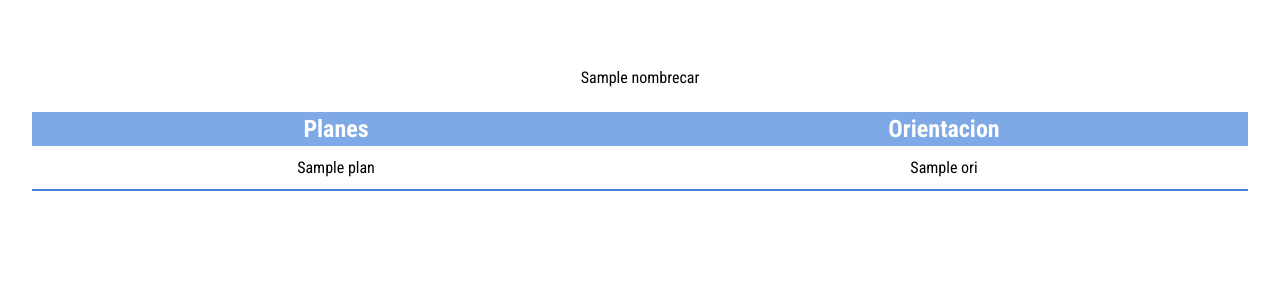
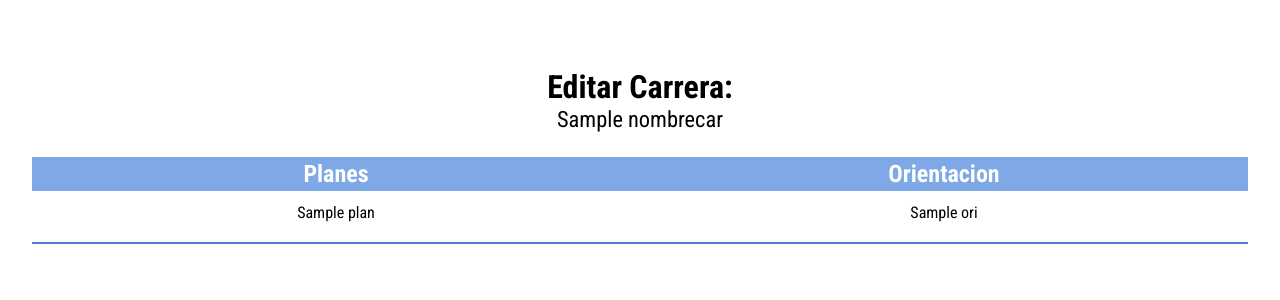
Before and after one commit to berseKIEL/WebISPPFlask, a Flask app: template WebISPP/app/templates/editarborrarcarrera.html in a window 1280 px wide. Shown: the top 300 px of the page. Run offline with Flask 2, Linux system fonts and the light colour scheme; the template is opened without the code that fills it: most values are stand-ins (such as "Sample title", 1, 10 or a date in 2020); parts of the project's set-up code (start-up, migrations or seed data) failed here and were passed over; some libraries are stand-ins or nearby versions.

Commit message:
cambios minimos

```diff
--- a/WebISPP/app/static/css/carpo.css
+++ b/WebISPP/app/static/css/carpo.css
@@ -45,6 +45,10 @@ section {
 
 .style-table tbody tr:last-of-type {
   border-bottom: 2px solid rgb(72, 129, 215);
+}
+
+.center {
+  justify-content: center;
 }
 
 .edit {
@@ -141,6 +145,11 @@ section {
   font-size: 2rem;
   font-weight: 700;
 }
+.subtitle {
+  text-align: center;
+  font-size: 1.4rem;
+  font-weight: 400;
+}
 
 .form-carga-carpo {
   display: flex;
--- a/WebISPP/app/static/css/editar.css
+++ b/WebISPP/app/static/css/editar.css
@@ -11,42 +11,9 @@ section {
     grid-template-columns: repeat(2, 1fr);
 }
 
-.style-table {
-    border-collapse: collapse;
-    margin: 25px 0;
-    font-size: 0.9em;
-    table-layout:fixed;
-    width: 100% ;
-    empty-cells: hide;
-  }
-
-  .style-table thead tr {
-    background-color: rgb(126, 168, 230);
-    color: #ffffff;
-    text-align: center;
-    font-size: 1.5rem;
-  }
-
-  .style-table th {
-    padding: 3px;
-  }
-
-  .style-table td {
-    padding: 12px 15px;
-    width: 25%;
-    text-align: center;
-    font-weight: 400;
-    font-size: 1rem;
-  }
-
-  .style-table tbody tr {
-    border-bottom: thin solid #dddddd;
-  }
-
-  .style-table tbody tr:nth-of-type(even) {
-    background-color: #f3f3f3;
-  }
-
-  .style-table tbody tr:last-of-type {
-    border-bottom: 2px solid rgb(72, 129, 215);
-  }
+.edit {
+  display:flex;
+  flex-direction: column;
+  align-items: center;
+  gap:8px;
+}
--- a/WebISPP/app/static/js/carreras.js
+++ b/WebISPP/app/static/js/carreras.js
@@ -12,11 +12,6 @@ $(document).ready(function(){
         $(previousFila).find('.a-icon').css('filter', '');
         $(this).css('background-color', 'rgb(193, 207, 227)');
         $(this).find('.a-icon').css('filter', 'invert(27%) sepia(69%) saturate(753%) hue-rotate(174deg) brightness(90%) contrast(99%)');
-        $(this).find('.a-icon').mouseover(function() {
-            $(this).css('filter', 'invert(48%) sepia(13%) saturate(3207%) hue-rotate(130deg) brightness(95%) contrast(80%)');
-        }).mouseout(function() {
-            $(this).css('filter', 'invert(27%) sepia(69%) saturate(753%) hue-rotate(174deg) brightness(90%) contrast(99%)');
-        })
         previousFila = this
     })
 
--- a/WebISPP/app/templates/editarborrarcarrera.html
+++ b/WebISPP/app/templates/editarborrarcarrera.html
@@ -1,6 +1,11 @@
 {%extends 'base.html' %}
 
 {% block css %}
+<link
+  rel="stylesheet"
+  type="text/css"
+  href="{{ url_for('static',filename='css/carpo.css') }}"
+/>
 <link
   rel="stylesheet"
   type="text/css"
@@ -15,7 +20,12 @@
 
 {%block content%}
 <section>
-    <div class="titulo">
+
+    <div class="title">
+        Editar Carrera:
+    </div>
+
+    <div class="subtitle">
         {{nombrecar}}
     </div>
 
@@ -29,7 +39,16 @@
             <tbody id="select">
                 {% for plan in Planes%}
                 <tr id="{{plan}}" class="fila">
-                    <td class="td">{{plan}}</td>
+                    <td class="td">
+                        <div class="edit">
+                            <span class="titulo">
+                                {{plan}}
+                            </span>
+                            <div class="div-icon">
+                                <img src="{{url_for('static',filename='img/eliminar.png')}}" alt="remove" class="a-icon hide" id="remover">
+                            </div>
+                        </div>
+                    </td>
                 </tr>
                 {%endfor%}
             </tbody>
@@ -45,7 +64,16 @@
                 <tbody id="select">
                     {% for ori in Orientaciones %}
                     <tr id="{{ori}}" class="fila">
-                        <td class="td">{{ori}}</td>
+                        <td class="td">
+                            <div class="edit">
+                                <span class="titulo">
+                                    {{ori}}
+                                </span>
+                                <div class="div-icon">
+                                    <img src="{{url_for('static',filename='img/eliminar.png')}}" alt="remove" class="a-icon hide" id="remover">
+                                </div>
+                            </div>
+                        </td>
                     </tr>
                     {%endfor%}
                  </tbody>
@@ -58,4 +86,8 @@
 
 {%block script%}
 {{super()}}
+<script src="{{url_for('static',filename='js/editar.js')}}"></script>
+
+
+
 {%endblock%}
```
Also changed, not shown: WebISPP/app/static/js/editar.js (added, +43 -0 lines), WebISPP/app/templates/carreras.html (+3 -6 lines).
